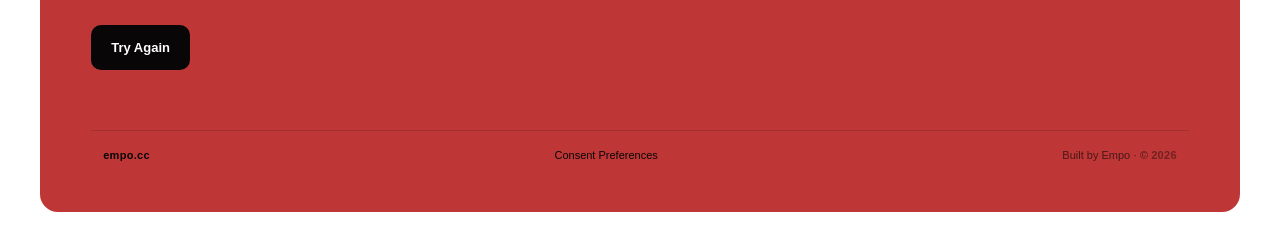
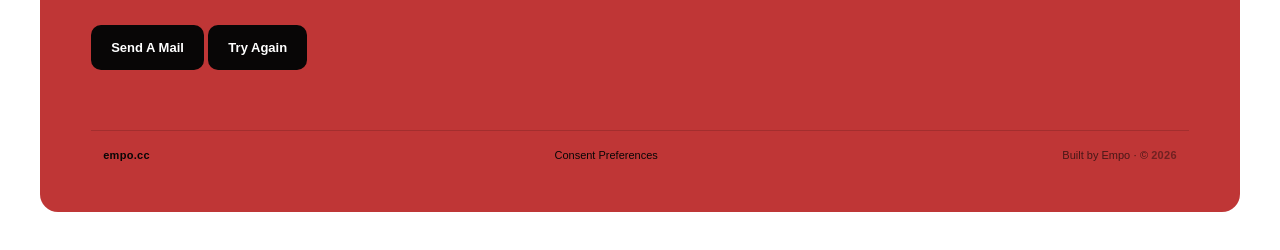
Before and after one commit to empogithub/Empogithub.github.io, a plain HTML site: page 500.html in a window 1280 px wide. Shown: the part 526-776 px from the top of the page. Drawn offline with Linux system fonts and the light colour scheme.

Commit message:
Add mail button to 500 error page

```diff
--- a/500.html
+++ b/500.html
@@ -24,6 +24,7 @@
       <p class="error-code">505</p>
       <h1>WHAT! Internal Server Error</h1>
       <p class="error-copy">The website's server encountered an unexpected problem and could not fulfill the request</p>
+      <a class="mail-button home-button" href="mailto:empo@empo.cc">Send A Mail</a>
       <a class="mail-button home-button" href="/" onclick="window.location.reload(); return false;">Try Again</a>
     </section>
     <footer><span>empo.cc</span><a href="#" class="termly-display-preferences">Consent Preferences</a><span>Built by Empo · © <span id="year"></span></span></footer>
```
